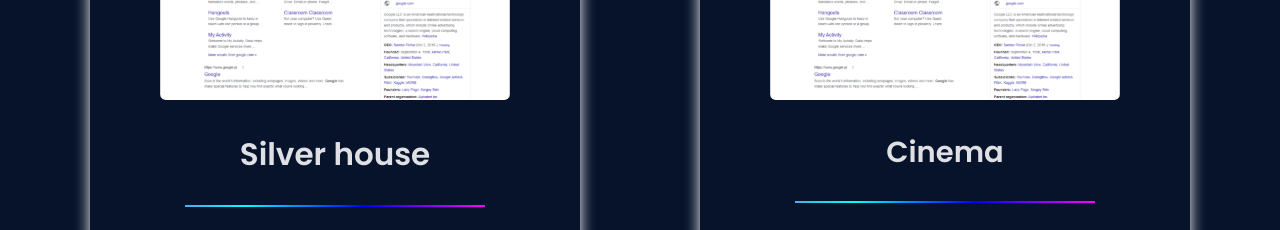
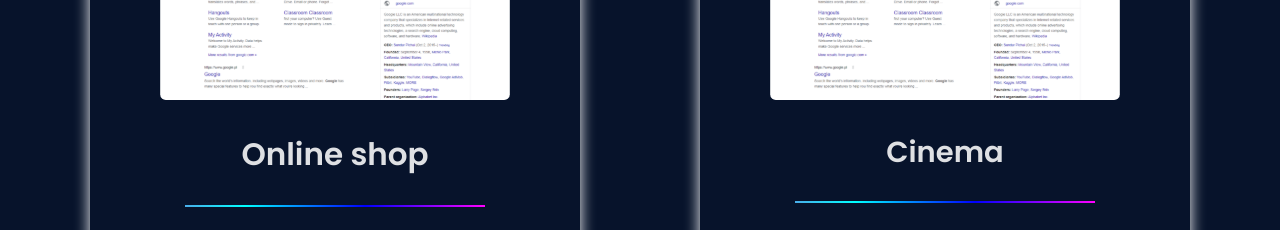
Before and after one commit to Yorvoration7/portfolio, a Vue app: page /#/ in a window 1280 px wide. Shown: the part 1100-1330 px from the top of the page. Built offline with nearby package versions, Linux system fonts and the light colour scheme.

Commit message:
Update ProjectItemfirst.vue

```diff
--- a/src/components/Projects/ProjectItemfirst.vue
+++ b/src/components/Projects/ProjectItemfirst.vue
@@ -6,14 +6,14 @@
 </a>
 
 <h1 class="project__title1">
-    Silver house
+    Online shop
 </h1>
 <div class="line"></div>
 <p class="project__text">
     Lorem ipsum dolor sit amet, consectetur adipiscing elit, sed do eiusmod tempor incididunt ut labore et dolore magna aliqua.
 </p>
 <a href="">
-    <button  onclick="window.location.href='https://yorvoration7.github.io/silver-house/'
+    <button  onclick="window.location.href='https://github.com/Yorvoration7/online-shop'
     target=_blank
     " class="get__project">
         Look it up</button>
```
